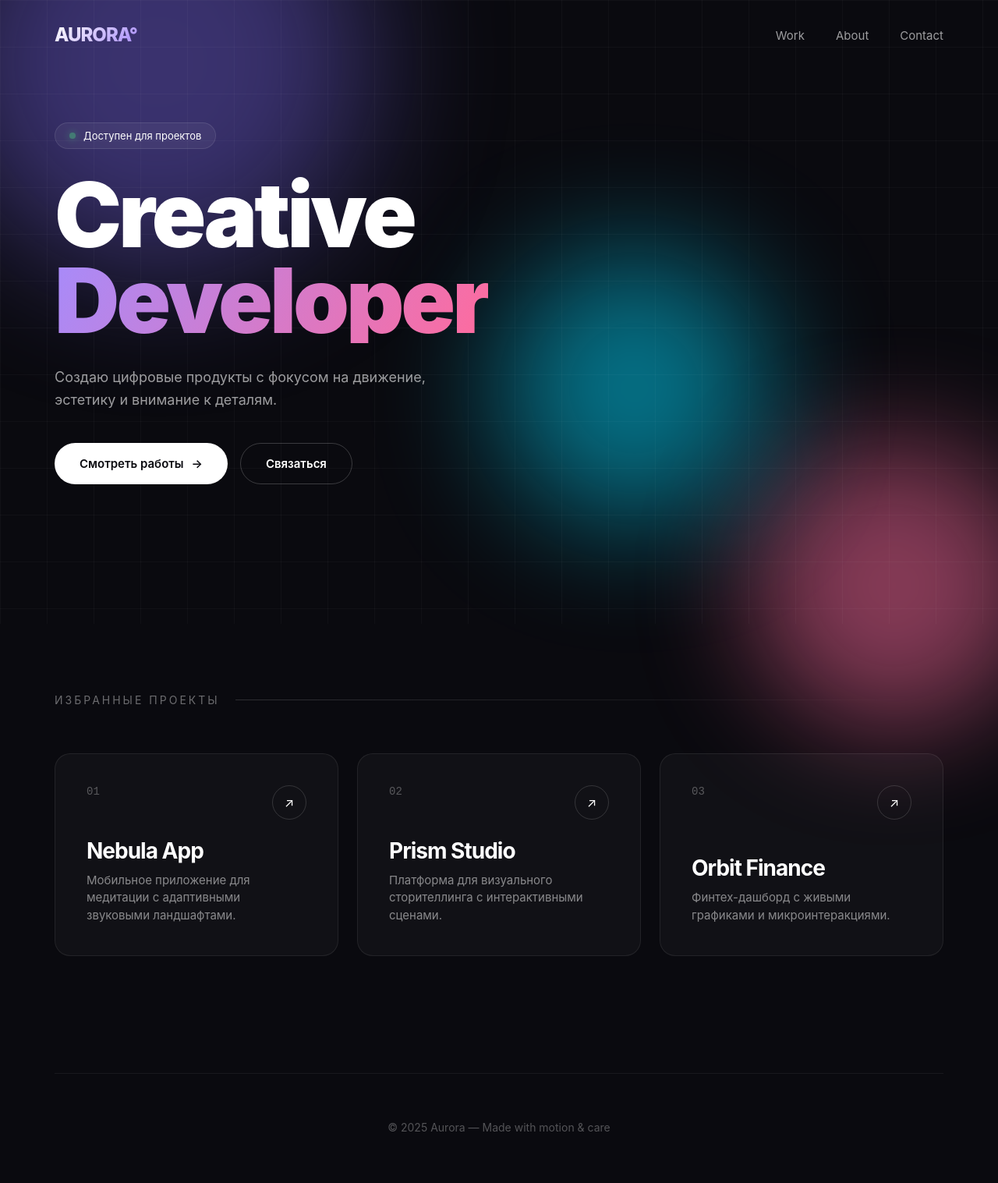
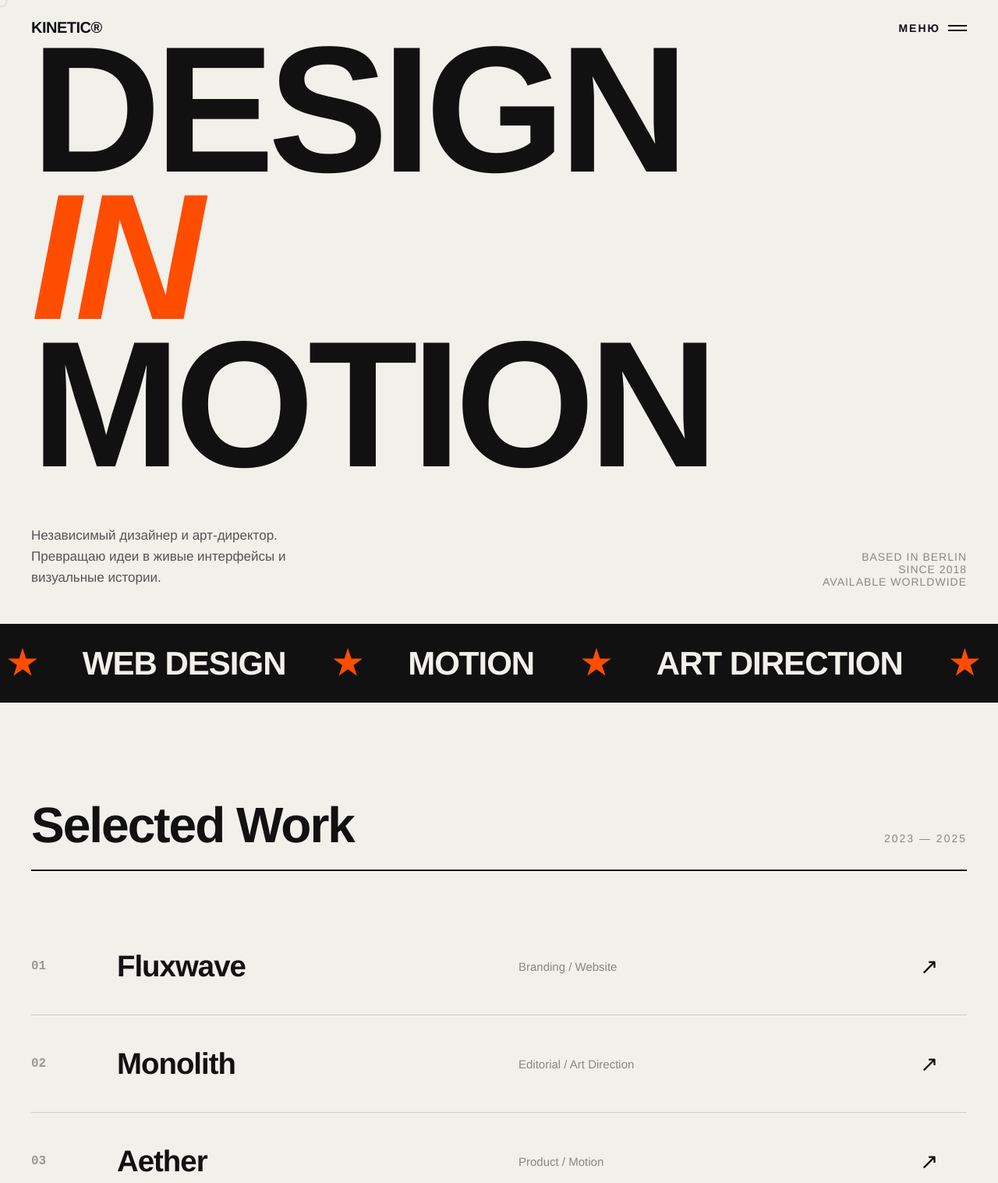
Before and after one commit to NeYs138/Kinetic, a plain HTML site: page index.html in a window 1280 px wide. Shown: the top 1517 px of the page at 78% size. Drawn offline with Linux system fonts and the light colour scheme.

Commit message:
Update index.html

```diff
--- a/index.html
+++ b/index.html
@@ -2,377 +2,333 @@
 <html lang="ru">
 <head>
 <meta charset="UTF-8">
-<title>Aurora — Creative Developer</title>
+<title>Kinetic — Designer Portfolio</title>
 <style>
 * { margin: 0; padding: 0; box-sizing: border-box; }
 body {
-  font-family: 'Inter', -apple-system, sans-serif;
-  background: #0a0a0f;
-  color: #fff;
+  font-family: 'Helvetica Neue', Arial, sans-serif;
+  background: #f2f0eb;
+  color: #111;
   overflow-x: hidden;
-  min-height: 100vh;
 }
 
-/* Плавающие градиентные пятна */
-.blob {
+/* Кастомный курсор */
+.cursor {
+  width: 20px; height: 20px;
+  border: 2px solid #111;
+  border-radius: 50%;
   position: fixed;
-  border-radius: 50%;
-  filter: blur(80px);
-  opacity: 0.5;
-  z-index: 0;
-  animation: float 20s ease-in-out infinite;
+  pointer-events: none;
+  z-index: 9999;
+  transition: transform 0.15s ease, background 0.3s, border-color 0.3s;
+  transform: translate(-50%, -50%);
+  mix-blend-mode: difference;
 }
-.blob1 { width: 500px; height: 500px; background: #6a5acd; top: -100px; left: -100px; }
-.blob2 { width: 400px; height: 400px; background: #ff6b9d; bottom: -100px; right: -100px; animation-delay: -7s; }
-.blob3 { width: 350px; height: 350px; background: #00d9ff; top: 40%; left: 50%; animation-delay: -14s; }
+.cursor.grow { transform: translate(-50%,-50%) scale(3); background: #111; border-color: transparent; }
 
-@keyframes float {
-  0%, 100% { transform: translate(0,0) scale(1); }
-  33% { transform: translate(60px,-80px) scale(1.1); }
-  66% { transform: translate(-40px,60px) scale(0.9); }
-}
-
-/* Сетка-оверлей */
-body::before {
-  content: '';
+/* Хедер */
+header {
   position: fixed;
-  inset: 0;
-  background-image:
-    linear-gradient(rgba(255,255,255,0.03) 1px, transparent 1px),
-    linear-gradient(90deg, rgba(255,255,255,0.03) 1px, transparent 1px);
-  background-size: 60px 60px;
-  z-index: 1;
-  pointer-events: none;
-}
-
-.container {
-  position: relative;
-  z-index: 2;
-  max-width: 1200px;
-  margin: 0 auto;
-  padding: 0 30px;
-}
-
-nav {
+  top: 0; left: 0; right: 0;
   display: flex;
   justify-content: space-between;
   align-items: center;
-  padding: 30px 0;
-  animation: slideDown 1s cubic-bezier(0.16,1,0.3,1);
+  padding: 24px 40px;
+  z-index: 100;
+  mix-blend-mode: difference;
+  color: #fff;
 }
-.logo {
-  font-size: 24px;
-  font-weight: 800;
-  letter-spacing: -1px;
-  background: linear-gradient(135deg, #fff, #a78bfa);
-  -webkit-background-clip: text;
-  -webkit-text-fill-color: transparent;
+.logo { font-weight: 800; font-size: 20px; letter-spacing: -0.5px; }
+.menu-btn {
+  font-size: 14px;
+  font-weight: 600;
+  text-transform: uppercase;
+  letter-spacing: 2px;
+  cursor: pointer;
+  display: flex;
+  align-items: center;
+  gap: 10px;
 }
-nav ul { display: flex; gap: 40px; list-style: none; }
-nav a {
-  color: rgba(255,255,255,0.6);
-  text-decoration: none;
-  font-size: 15px;
-  position: relative;
-  transition: color 0.3s;
+.menu-btn .lines { display: flex; flex-direction: column; gap: 4px; }
+.menu-btn .lines span {
+  width: 24px; height: 2px; background: currentColor;
+  transition: transform 0.3s;
 }
-nav a::after {
-  content: '';
-  position: absolute;
-  bottom: -6px; left: 0;
-  width: 0; height: 2px;
-  background: linear-gradient(90deg, #6a5acd, #ff6b9d);
-  transition: width 0.4s cubic-bezier(0.16,1,0.3,1);
-}
-nav a:hover { color: #fff; }
-nav a:hover::after { width: 100%; }
+.menu-btn:hover .lines span:first-child { transform: translateX(5px); }
 
-@keyframes slideDown {
-  from { opacity: 0; transform: translateY(-30px); }
-  to { opacity: 1; transform: translateY(0); }
-}
-
-/* Hero */
+/* Hero с огромным текстом */
 .hero {
-  min-height: calc(100vh - 100px);
+  min-height: 100vh;
   display: flex;
   flex-direction: column;
   justify-content: center;
-  padding-bottom: 100px;
+  padding: 0 40px;
+  position: relative;
+  overflow: hidden;
 }
-.hero-tag {
-  display: inline-flex;
-  align-items: center;
-  gap: 10px;
-  padding: 8px 18px;
-  border-radius: 100px;
-  background: rgba(255,255,255,0.05);
-  border: 1px solid rgba(255,255,255,0.1);
-  font-size: 13px;
-  width: fit-content;
-  margin-bottom: 30px;
-  animation: fadeUp 1s 0.2s cubic-bezier(0.16,1,0.3,1) backwards;
+.hero .big {
+  font-size: clamp(70px, 18vw, 260px);
+  font-weight: 900;
+  line-height: 0.82;
+  letter-spacing: -8px;
+  text-transform: uppercase;
 }
-.hero-tag .dot {
-  width: 8px; height: 8px;
-  border-radius: 50%;
-  background: #4ade80;
-  box-shadow: 0 0 10px #4ade80;
-  animation: pulse 2s infinite;
-}
-@keyframes pulse {
-  0%,100% { opacity: 1; }
-  50% { opacity: 0.4; }
-}
-
-.hero h1 {
-  font-size: clamp(48px, 9vw, 120px);
-  font-weight: 900;
-  line-height: 0.95;
-  letter-spacing: -4px;
-  margin-bottom: 30px;
-}
-.hero h1 .line {
+.hero .big .word {
   display: block;
   overflow: hidden;
 }
-.hero h1 .line span {
+.hero .big .word span {
   display: inline-block;
-  animation: revealUp 1.2s cubic-bezier(0.16,1,0.3,1) backwards;
+  animation: slideUp 1.4s cubic-bezier(0.16,1,0.3,1) backwards;
 }
-.hero h1 .line:nth-child(1) span { animation-delay: 0.3s; }
-.hero h1 .line:nth-child(2) span { animation-delay: 0.45s; }
+.hero .big .word:nth-child(1) span { animation-delay: 0.1s; }
+.hero .big .word:nth-child(2) span { animation-delay: 0.25s; font-style: italic; color: #ff4d00; }
+.hero .big .word:nth-child(3) span { animation-delay: 0.4s; }
 
-.gradient-text {
-  background: linear-gradient(120deg, #a78bfa, #ff6b9d, #00d9ff);
-  background-size: 200% 200%;
-  -webkit-background-clip: text;
-  -webkit-text-fill-color: transparent;
-  animation: gradientShift 6s ease infinite;
-}
-@keyframes gradientShift {
-  0%,100% { background-position: 0% 50%; }
-  50% { background-position: 100% 50%; }
+@keyframes slideUp {
+  from { transform: translateY(110%) rotate(5deg); }
+  to { transform: translateY(0) rotate(0); }
 }
 
-@keyframes revealUp {
-  from { transform: translateY(100%); }
-  to { transform: translateY(0); }
+.hero-info {
+  display: flex;
+  justify-content: space-between;
+  align-items: flex-end;
+  margin-top: 60px;
+  animation: fadeIn 1s 1s backwards;
+  gap: 40px;
+  flex-wrap: wrap;
 }
-@keyframes fadeUp {
-  from { opacity: 0; transform: translateY(30px); }
-  to { opacity: 1; transform: translateY(0); }
+.hero-info p {
+  max-width: 380px;
+  font-size: 17px;
+  line-height: 1.6;
+  color: #555;
+}
+.hero-info .meta {
+  text-align: right;
+  font-size: 14px;
+  color: #888;
+  text-transform: uppercase;
+  letter-spacing: 1px;
+}
+@keyframes fadeIn { from { opacity: 0; } to { opacity: 1; } }
+
+/* Бегущая строка */
+.marquee {
+  background: #111;
+  color: #f2f0eb;
+  padding: 24px 0;
+  overflow: hidden;
+  white-space: nowrap;
+  border-top: 2px solid #111;
+  border-bottom: 2px solid #111;
+}
+.marquee-track {
+  display: inline-flex;
+  gap: 60px;
+  animation: scroll 25s linear infinite;
+  font-size: 42px;
+  font-weight: 800;
+  letter-spacing: -1px;
+  text-transform: uppercase;
+}
+.marquee-track span { display: flex; align-items: center; gap: 60px; }
+.marquee .star { color: #ff4d00; }
+@keyframes scroll {
+  from { transform: translateX(0); }
+  to { transform: translateX(-50%); }
 }
 
-.hero p {
-  max-width: 500px;
-  font-size: 18px;
-  color: rgba(255,255,255,0.6);
-  line-height: 1.6;
-  margin-bottom: 40px;
-  animation: fadeUp 1s 0.7s cubic-bezier(0.16,1,0.3,1) backwards;
+/* Секция работ */
+.work { padding: 120px 40px; }
+.work-header {
+  display: flex;
+  justify-content: space-between;
+  align-items: baseline;
+  margin-bottom: 60px;
+  border-bottom: 2px solid #111;
+  padding-bottom: 20px;
 }
+.work-header h2 {
+  font-size: clamp(32px, 5vw, 64px);
+  font-weight: 900;
+  letter-spacing: -2px;
+}
+.work-header span { font-size: 14px; color: #888; text-transform: uppercase; letter-spacing: 2px; }
 
-.btns { display: flex; gap: 16px; animation: fadeUp 1s 0.9s cubic-bezier(0.16,1,0.3,1) backwards; }
-.btn {
-  padding: 16px 32px;
-  border-radius: 100px;
-  font-size: 15px;
-  font-weight: 600;
+.project {
+  display: grid;
+  grid-template-columns: 80px 1fr 1fr 60px;
+  gap: 30px;
+  align-items: center;
+  padding: 40px 0;
+  border-bottom: 1px solid #ccc;
+  position: relative;
   cursor: pointer;
-  border: none;
-  text-decoration: none;
-  display: inline-flex;
-  align-items: center;
-  gap: 10px;
-  transition: all 0.3s cubic-bezier(0.16,1,0.3,1);
-  position: relative;
-  overflow: hidden;
+  transition: padding 0.5s cubic-bezier(0.16,1,0.3,1);
 }
-.btn-primary {
-  background: #fff;
-  color: #0a0a0f;
-}
-.btn-primary:hover { transform: translateY(-3px); box-shadow: 0 15px 40px rgba(255,255,255,0.3); }
-.btn-ghost {
-  background: transparent;
-  color: #fff;
-  border: 1px solid rgba(255,255,255,0.2);
-}
-.btn-ghost:hover { background: rgba(255,255,255,0.05); border-color: rgba(255,255,255,0.4); }
-.btn .arrow { transition: transform 0.3s; }
-.btn:hover .arrow { transform: translateX(5px); }
-
-/* Карточки проектов */
-.projects {
-  padding: 100px 0 150px;
-}
-.section-title {
-  font-size: 14px;
-  text-transform: uppercase;
-  letter-spacing: 3px;
-  color: rgba(255,255,255,0.4);
-  margin-bottom: 60px;
-  display: flex;
-  align-items: center;
-  gap: 20px;
-}
-.section-title::after {
-  content: '';
-  flex: 1;
-  height: 1px;
-  background: linear-gradient(90deg, rgba(255,255,255,0.15), transparent);
-}
-
-.grid {
-  display: grid;
-  grid-template-columns: repeat(auto-fit, minmax(300px, 1fr));
-  gap: 24px;
-}
-.card {
-  position: relative;
-  border-radius: 20px;
-  padding: 40px;
-  background: rgba(255,255,255,0.03);
-  border: 1px solid rgba(255,255,255,0.08);
-  overflow: hidden;
-  cursor: pointer;
-  transition: all 0.5s cubic-bezier(0.16,1,0.3,1);
-  min-height: 260px;
-  display: flex;
-  flex-direction: column;
-  justify-content: space-between;
-}
-.card::before {
+.project::before {
   content: '';
   position: absolute;
   inset: 0;
-  background: radial-gradient(600px circle at var(--mx, 50%) var(--my, 50%), rgba(167,139,250,0.15), transparent 40%);
-  opacity: 0;
-  transition: opacity 0.5s;
+  background: #111;
+  transform: scaleY(0);
+  transform-origin: bottom;
+  transition: transform 0.5s cubic-bezier(0.16,1,0.3,1);
+  z-index: -1;
 }
-.card:hover::before { opacity: 1; }
-.card:hover { transform: translateY(-8px); border-color: rgba(167,139,250,0.3); }
+.project:hover::before { transform: scaleY(1); }
+.project:hover { color: #f2f0eb; padding-left: 30px; padding-right: 30px; }
+.project:hover .num, .project:hover .cat { color: #f2f0eb; }
+.project:hover .arrow-proj { transform: rotate(45deg); color: #ff4d00; }
 
-.card-num {
+.project .num { font-size: 16px; font-weight: 700; font-family: monospace; color: #999; transition: color 0.4s; }
+.project .name { font-size: clamp(24px, 3vw, 40px); font-weight: 800; letter-spacing: -1px; }
+.project .cat { font-size: 15px; color: #888; transition: color 0.4s; }
+.project .arrow-proj { font-size: 28px; transition: transform 0.5s cubic-bezier(0.16,1,0.3,1), color 0.4s; }
+
+/* Футер */
+footer {
+  padding: 100px 40px 60px;
+  background: #111;
+  color: #f2f0eb;
+}
+footer .cta {
+  font-size: clamp(40px, 8vw, 120px);
+  font-weight: 900;
+  line-height: 0.9;
+  letter-spacing: -4px;
+  margin-bottom: 60px;
+}
+footer .cta a { color: #ff4d00; text-decoration: none; position: relative; }
+footer .cta a::after {
+  content: '';
+  position: absolute;
+  bottom: 10px; left: 0;
+  width: 100%; height: 6px;
+  background: #ff4d00;
+  transform: scaleX(0);
+  transform-origin: right;
+  transition: transform 0.5s cubic-bezier(0.16,1,0.3,1);
+}
+footer .cta a:hover::after { transform: scaleX(1); transform-origin: left; }
+footer .foot-bottom {
+  display: flex;
+  justify-content: space-between;
+  flex-wrap: wrap;
+  gap: 20px;
+  padding-top: 40px;
+  border-top: 1px solid #333;
   font-size: 14px;
-  color: rgba(255,255,255,0.3);
-  font-family: monospace;
-}
-.card h3 {
-  font-size: 28px;
-  font-weight: 700;
-  letter-spacing: -1px;
-  margin-bottom: 10px;
-}
-.card p { color: rgba(255,255,255,0.5); font-size: 15px; line-height: 1.5; }
-.card-arrow {
-  position: absolute;
-  top: 40px; right: 40px;
-  width: 44px; height: 44px;
-  border-radius: 50%;
-  border: 1px solid rgba(255,255,255,0.15);
-  display: flex;
-  align-items: center;
-  justify-content: center;
-  transition: all 0.4s cubic-bezier(0.16,1,0.3,1);
-}
-.card:hover .card-arrow {
-  background: #fff;
-  color: #0a0a0f;
-  transform: rotate(-45deg);
+  color: #888;
 }
 
 /* Scroll reveal */
 .reveal {
   opacity: 0;
-  transform: translateY(50px);
+  transform: translateY(60px);
   transition: all 1s cubic-bezier(0.16,1,0.3,1);
 }
-.reveal.visible {
-  opacity: 1;
-  transform: translateY(0);
-}
-
-footer {
-  text-align: center;
-  padding: 60px 0;
-  color: rgba(255,255,255,0.3);
-  font-size: 14px;
-  border-top: 1px solid rgba(255,255,255,0.06);
-}
+.reveal.visible { opacity: 1; transform: translateY(0); }
 </style>
 </head>
 <body>
 
-<div class="blob blob1"></div>
-<div class="blob blob2"></div>
-<div class="blob blob3"></div>
+<div class="cursor" id="cursor"></div>
 
-<div class="container">
-  <nav>
-    <div class="logo">AURORA°</div>
-    <ul>
-      <li><a href="#work">Work</a></li>
-      <li><a href="#">About</a></li>
-      <li><a href="#">Contact</a></li>
-    </ul>
-  </nav>
+<header>
+  <div class="logo">KINETIC®</div>
+  <div class="menu-btn">Меню <div class="lines"><span></span><span></span></div></div>
+</header>
 
-  <section class="hero">
-    <div class="hero-tag"><span class="dot"></span> Доступен для проектов</div>
-    <h1>
-      <span class="line"><span>Creative</span></span>
-      <span class="line"><span class="gradient-text">Developer</span></span>
-    </h1>
-    <p>Создаю цифровые продукты с фокусом на движение, эстетику и внимание к деталям.</p>
-    <div class="btns">
-      <a href="#work" class="btn btn-primary">Смотреть работы <span class="arrow">→</span></a>
-      <a href="#" class="btn btn-ghost">Связаться</a>
+<section class="hero">
+  <div class="big">
+    <div class="word"><span>Design</span></div>
+    <div class="word"><span>In</span></div>
+    <div class="word"><span>Motion</span></div>
+  </div>
+  <div class="hero-info">
+    <p>Независимый дизайнер и арт-директор. Превращаю идеи в живые интерфейсы и визуальные истории.</p>
+    <div class="meta">
+      Based in Berlin<br>
+      Since 2018<br>
+      Available worldwide
     </div>
-  </section>
+  </div>
+</section>
 
-  <section class="projects" id="work">
-    <div class="section-title reveal">Избранные проекты</div>
-    <div class="grid">
-      <div class="card reveal">
-        <div class="card-arrow">↗</div>
-        <div class="card-num">01</div>
-        <div>
-          <h3>Nebula App</h3>
-          <p>Мобильное приложение для медитации с адаптивными звуковыми ландшафтами.</p>
-        </div>
-      </div>
-      <div class="card reveal">
-        <div class="card-arrow">↗</div>
-        <div class="card-num">02</div>
-        <div>
-          <h3>Prism Studio</h3>
-          <p>Платформа для визуального сторителлинга с интерактивными сценами.</p>
-        </div>
-      </div>
-      <div class="card reveal">
-        <div class="card-arrow">↗</div>
-        <div class="card-num">03</div>
-        <div>
-          <h3>Orbit Finance</h3>
-          <p>Финтех-дашборд с живыми графиками и микроинтеракциями.</p>
-        </div>
-      </div>
-    </div>
-  </section>
-
-  <footer>© 2025 Aurora — Made with motion & care</footer>
+<div class="marquee">
+  <div class="marquee-track">
+    <span>Brand Identity <span class="star">★</span> Web Design <span class="star">★</span> Motion <span class="star">★</span> Art Direction <span class="star">★</span></span>
+    <span>Brand Identity <span class="star">★</span> Web Design <span class="star">★</span> Motion <span class="star">★</span> Art Direction <span class="star">★</span></span>
+  </div>
 </div>
 
+<section class="work">
+  <div class="work-header">
+    <h2>Selected Work</h2>
+    <span>2023 — 2025</span>
+  </div>
+
+  <div class="project reveal">
+    <div class="num">01</div>
+    <div class="name">Fluxwave</div>
+    <div class="cat">Branding / Website</div>
+    <div class="arrow-proj">↗</div>
+  </div>
+  <div class="project reveal">
+    <div class="num">02</div>
+    <div class="name">Monolith</div>
+    <div class="cat">Editorial / Art Direction</div>
+    <div class="arrow-proj">↗</div>
+  </div>
+  <div class="project reveal">
+    <div class="num">03</div>
+    <div class="name">Aether</div>
+    <div class="cat">Product / Motion</div>
+    <div class="arrow-proj">↗</div>
+  </div>
+  <div class="project reveal">
+    <div class="num">04</div>
+    <div class="name">Verve</div>
+    <div class="cat">Identity / Web</div>
+    <div class="arrow-proj">↗</div>
+  </div>
+</section>
+
+<footer>
+  <div class="cta reveal">Let's make<br>something <a href="#">great</a>.</div>
+  <div class="foot-bottom">
+    <div>hello@kinetic.studio</div>
+    <div>Instagram / Behance / LinkedIn</div>
+    <div>© 2025 Kinetic Studio</div>
+  </div>
+</footer>
+
 <script>
-// Эффект следования курсора за карточкой
-document.querySelectorAll('.card').forEach(card => {
-  card.addEventListener('mousemove', e => {
-    const rect = card.getBoundingClientRect();
-    card.style.setProperty('--mx', (e.clientX - rect.left) + 'px');
-    card.style.setProperty('--my', (e.clientY - rect.top) + 'px');
-  });
+// Кастомный курсор
+const cursor = document.getElementById('cursor');
+let mouseX = 0, mouseY = 0;
+let curX = 0, curY = 0;
+
+document.addEventListener('mousemove', e => {
+  mouseX = e.clientX;
+  mouseY = e.clientY;
+});
+
+function animateCursor() {
+  curX += (mouseX - curX) * 0.15;
+  curY += (mouseY - curY) * 0.15;
+  cursor.style.left = curX + 'px';
+  cursor.style.top = curY + 'px';
+  requestAnimationFrame(animateCursor);
+}
+animateCursor();
+
+document.querySelectorAll('a, .project, .menu-btn').forEach(el => {
+  el.addEventListener('mouseenter', () => cursor.classList.add('grow'));
+  el.addEventListener('mouseleave', () => cursor.classList.remove('grow'));
 });
 
 // Scroll reveal
@@ -380,15 +336,14 @@ const observer = new IntersectionObserver(entries => {
   entries.forEach(e => {
     if (e.isIntersecting) e.target.classList.add('visible');
   });
-}, { threshold: 0.1 });
+}, { threshold: 0.15 });
 document.querySelectorAll('.reveal').forEach(el => observer.observe(el));
 
-// Параллакс для градиентных пятен
-window.addEventListener('mousemove', e => {
-  const x = (e.clientX / window.innerWidth - 0.5) * 30;
-  const y = (e.clientY / window.innerHeight - 0.5) * 30;
-  document.querySelector('.blob1').style.transform = `translate(${x}px, ${y}px)`;
-  document.querySelector('.blob2').style.transform = `translate(${-x}px, ${-y}px)`;
+// Параллакс на hero
+window.addEventListener('scroll', () => {
+  const scrolled = window.scrollY;
+  const big = document.querySelector('.hero .big');
+  if (big) big.style.transform = `translateY(${scrolled * 0.3}px)`;
 });
 </script>
 </body>
```
